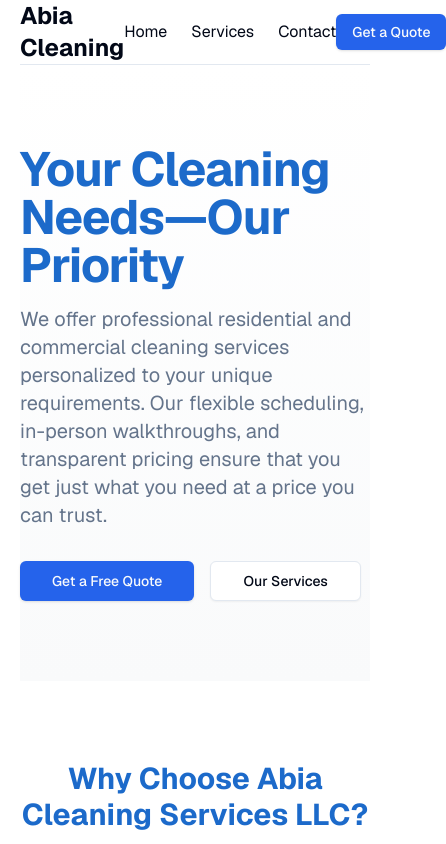
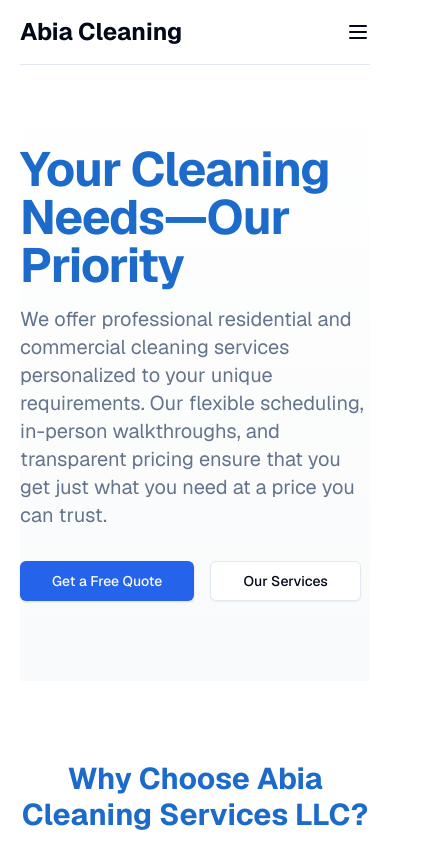
Before and after one commit to matovu-farid/sophie-website, a Next.js app: page / in a window 390 px wide. Shown: the top 844 px of the page, 446 px wide, since content can reach past the window. Built offline with nearby package versions, Linux system fonts and the light colour scheme.

Commit message:
Implement responsive mobile navigation with menu toggle and animations

```diff
--- a/src/components/layout/navbar.tsx
+++ b/src/components/layout/navbar.tsx
@@ -2,49 +2,111 @@
 
 import * as React from "react";
 import Link from "next/link";
-import {
-  NavigationMenu,
-  NavigationMenuItem,
-  NavigationMenuLink,
-  NavigationMenuList,
-} from "@radix-ui/react-navigation-menu";
+import { Menu, X } from "lucide-react";
 import { Button } from "../ui/button";
+import { motion, AnimatePresence } from "motion/react";
+import { cn } from "src/lib/utils";
 
 export function Navbar() {
+  const [isOpen, setIsOpen] = React.useState(false);
+
+  const toggleMenu = () => {
+    setIsOpen(!isOpen);
+  };
+
+  // Close menu when route changes
+  React.useEffect(() => {
+    setIsOpen(false);
+  }, []);
+
   return (
     <div className="border-b">
       <div className="container flex h-16 items-center justify-between">
         <Link href="/" className="text-2xl font-bold">
           Abia Cleaning
         </Link>
-        <NavigationMenu>
-          <NavigationMenuList className="flex gap-6">
-          <NavigationMenuItem>
-              <Link href="/" legacyBehavior passHref>
-                <NavigationMenuLink className="hover:text-primary">
+
+        {/* Desktop Navigation */}
+        <nav className="hidden md:flex md:items-center md:gap-6">
+          <Link
+            href="/"
+            className="text-foreground/70 transition-colors hover:text-primary"
+          >
             Home
-                </NavigationMenuLink>
           </Link>
-            </NavigationMenuItem>
-            <NavigationMenuItem>
-              <Link href="/services" legacyBehavior passHref>
-                <NavigationMenuLink className="hover:text-primary">
+          <Link
+            href="/services"
+            className="text-foreground/70 transition-colors hover:text-primary"
+          >
             Services
-                </NavigationMenuLink>
           </Link>
-            </NavigationMenuItem>
-            <NavigationMenuItem>
-              <Link href="/contact" legacyBehavior passHref>
-                <NavigationMenuLink className="hover:text-primary">
+          <Link
+            href="/contact"
+            className="text-foreground/70 transition-colors hover:text-primary"
+          >
             Contact
-                </NavigationMenuLink>
           </Link>
-            </NavigationMenuItem>
-          </NavigationMenuList>
-        </NavigationMenu>
-        <Button asChild>
+        </nav>
+
+        {/* Desktop CTA Button */}
+        <Button asChild className="hidden md:inline-flex">
           <Link href="/quote">Get a Quote</Link>
         </Button>
+
+        {/* Mobile Menu Button */}
+        <button
+          className="z-50 md:hidden"
+          onClick={toggleMenu}
+          aria-label="Toggle menu"
+        >
+          {isOpen ? (
+            <X className="h-6 w-6 text-foreground" />
+          ) : (
+            <Menu className="h-6 w-6 text-foreground" />
+          )}
+        </button>
+
+        {/* Mobile Navigation */}
+        <AnimatePresence>
+          {isOpen && (
+            <motion.div
+              initial={{ opacity: 0, x: "100%" }}
+              animate={{ opacity: 1, x: 0 }}
+              exit={{ opacity: 0, x: "100%" }}
+              transition={{ type: "spring", bounce: 0, duration: 0.4 }}
+              className="fixed inset-0 top-0 z-40 flex h-screen w-full flex-col bg-background px-6 pt-24 md:hidden"
+            >
+              <nav className="flex flex-col gap-6">
+                <Link
+                  href="/"
+                  className="text-lg text-foreground/70 transition-colors hover:text-primary"
+                  onClick={() => setIsOpen(false)}
+                >
+                  Home
+                </Link>
+                <Link
+                  href="/services"
+                  className="text-lg text-foreground/70 transition-colors hover:text-primary"
+                  onClick={() => setIsOpen(false)}
+                >
+                  Services
+                </Link>
+                <Link
+                  href="/contact"
+                  className="text-lg text-foreground/70 transition-colors hover:text-primary"
+                  onClick={() => setIsOpen(false)}
+                >
+                  Contact
+                </Link>
+                <Button asChild className="mt-4">
+                  <Link href="/quote" onClick={() => setIsOpen(false)}>
+                    Get a Quote
+                  </Link>
+                </Button>
+              </nav>
+            </motion.div>
+          )}
+        </AnimatePresence>
       </div>
     </div>
   );
```
Lines whose indentation alone changed are shown as unchanged.
